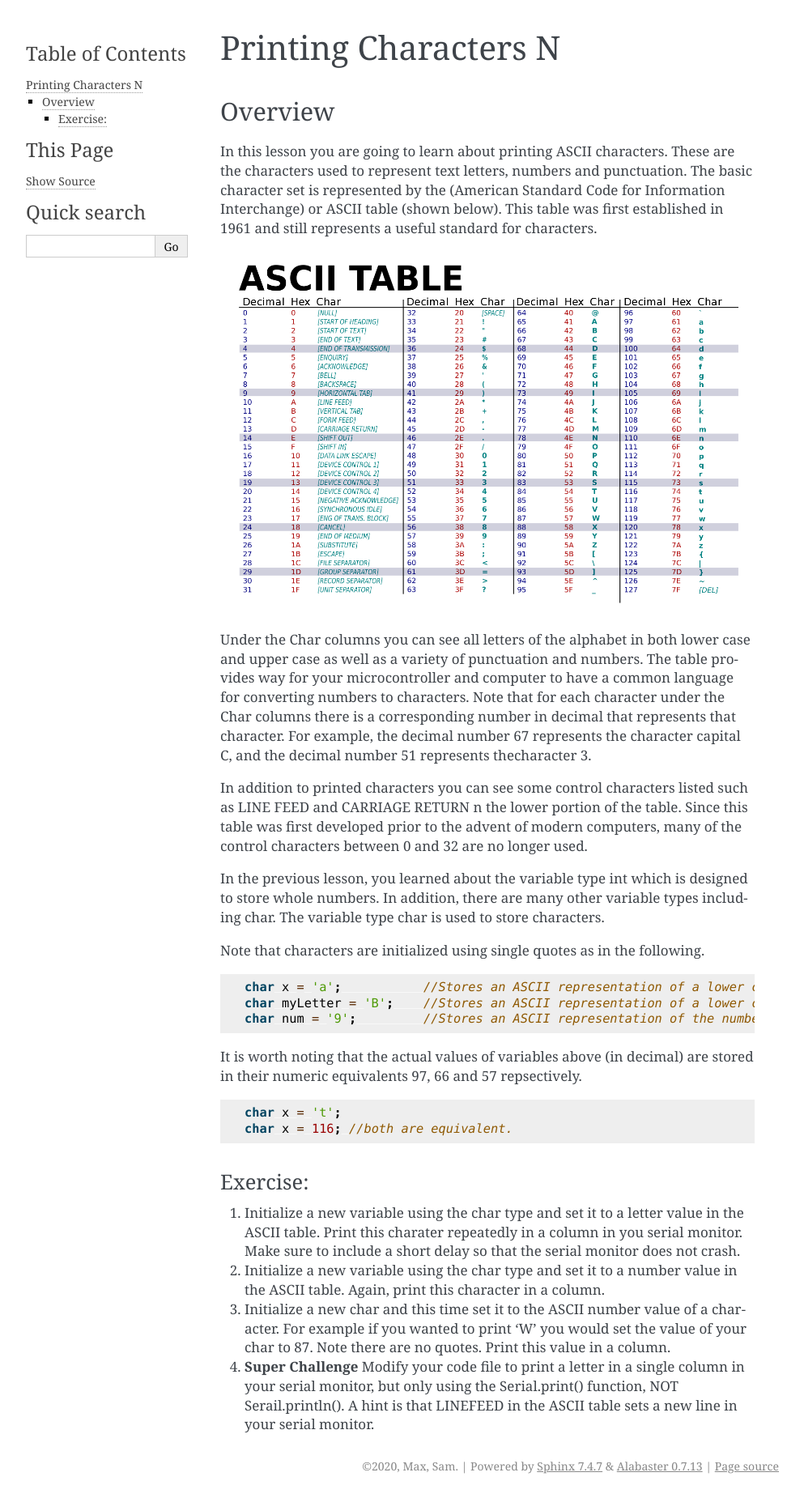
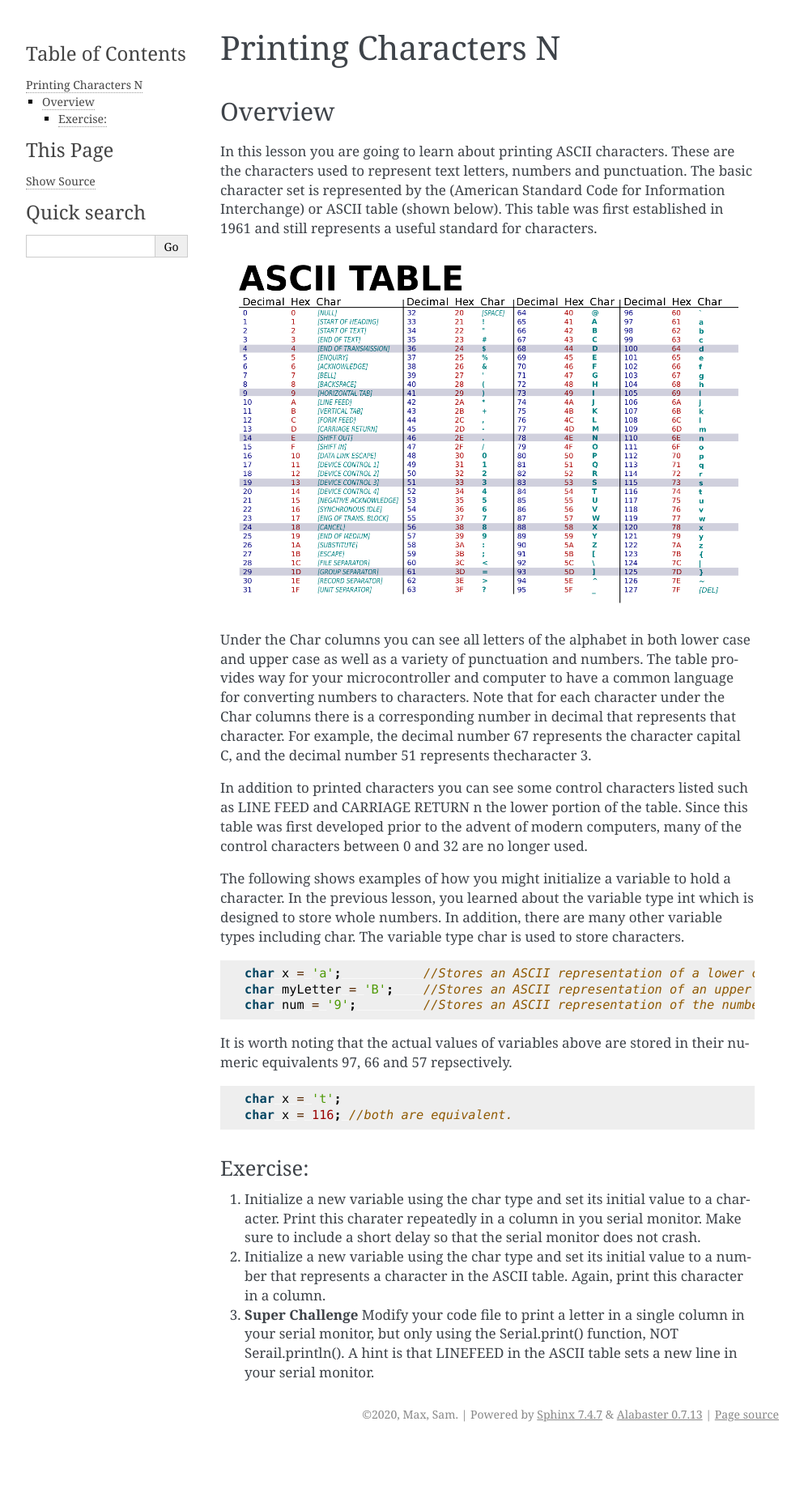
Before and after one commit to maxtkc/mvths-wiki, a Sphinx documentation site: the page built from docs/015a-printing-characters.rst, in a window 1280 px wide. Shown: the whole page at 81% size, without its empty margins (148-1141 px from the left). Built offline with Sphinx 7.4.7, drawn with Linux system fonts in a browser that asks for light colours; pages that are not in the unit, such as notebooks, are missing from menus; after the commit the page ends 1786 px from its top, so only the background shows below that.

Commit message:
Update 015a-printing-characters.rst

```diff
--- a/docs/015a-printing-characters.rst
+++ b/docs/015a-printing-characters.rst
@@ -13,33 +13,26 @@ Under the Char columns you can see all letters of the alphabet in both lower cas
 
 In addition to printed characters you can see some control characters listed such as LINE FEED and CARRIAGE RETURN n the lower portion of the table. Since this table was first developed prior to the advent of modern computers, many of the control characters between 0 and 32 are no longer used.
 
-In the previous lesson, you learned about the variable type int which is designed to store whole numbers. In addition, there are many other variable types including char. The variable type char is used to store characters.
-
-Note that characters are initialized using single quotes as in the following.
+The following shows examples of how you might initialize a variable to hold a character. In the previous lesson, you learned about the variable type int which is designed to store whole numbers. In addition, there are many other variable types including char. The variable type char is used to store characters.
 
 .. code-block:: c
 
   char x = 'a';           //Stores an ASCII representation of a lower case 'a'.
-  char myLetter = 'B';    //Stores an ASCII representation of a lower case 'a'.
+  char myLetter = 'B';    //Stores an ASCII representation of an upper case 'B'.
   char num = '9';         //Stores an ASCII representation of the number 9.
 
-It is worth noting that the actual values of variables above (in decimal) are stored in their numeric equivalents 97, 66 and 57 repsectively.
+It is worth noting that the actual values of variables above are stored in their numeric equivalents 97, 66 and 57 repsectively.
 
 .. code-block:: c
 
   char x = 't';
   char x = 116; //both are equivalent.
 
-
 Exercise:
 ~~~~~~~~~
 
-1. Initialize a new variable using the char type and set it to a letter value in the ASCII table. Print this charater repeatedly in a column in you serial monitor. Make sure to
-   include a short delay so that the serial monitor does not crash.
+#. Initialize a new variable using the char type and set its initial value to a character. Print this charater repeatedly in a column in you serial monitor. Make sure to include a short delay so that the serial monitor does not crash.
 
-2. Initialize a new variable using the char type and set it to a number value in the ASCII table. Again, print this character in a column.
+#. Initialize a new variable using the char type and set its initial value to a number that represents a character in the ASCII table. Again, print this character in a column.
 
-3. Initialize a new char and this time set it to the ASCII number value of a character. For example if you wanted to print 'W' you would set the value of your
-   char to 87. Note there are no quotes. Print this value in a column.
-4. **Super Challenge** Modify your code file to print a letter in a single column in your serial monitor, but only using the Serial.print() function,
-   NOT Serail.println(). A hint is that LINEFEED in the ASCII table sets a new line in your serial monitor.
+#. **Super Challenge** Modify your code file to print a letter in a single column in your serial monitor, but only using the Serial.print() function, NOT Serail.println(). A hint is that LINEFEED in the ASCII table sets a new line in your serial monitor.
```
